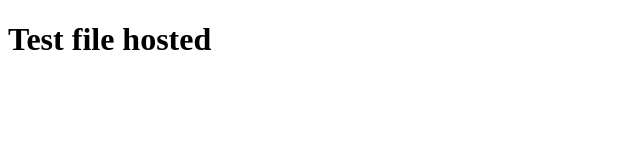
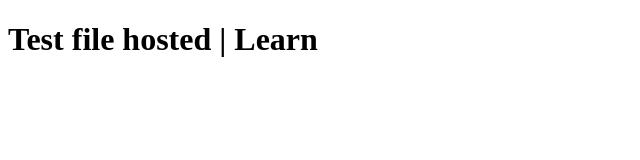
Before and after one commit to kranthikumar92/devops-test, a plain HTML site: page index.html in a window 1280 px wide. Shown: the whole page, without its empty margins (0-640 px from the left). Drawn offline with Linux system fonts and the light colour scheme.

Commit message:
Update index.html

```diff
--- a/index.html
+++ b/index.html
@@ -5,6 +5,6 @@
     <title>Test file hosted CHANGED</title>
 </head>
 <body>
-    <h1>Test file hosted </h1>
+    <h1>Test file hosted | Learn</h1>
 </body>
 </html>
```
